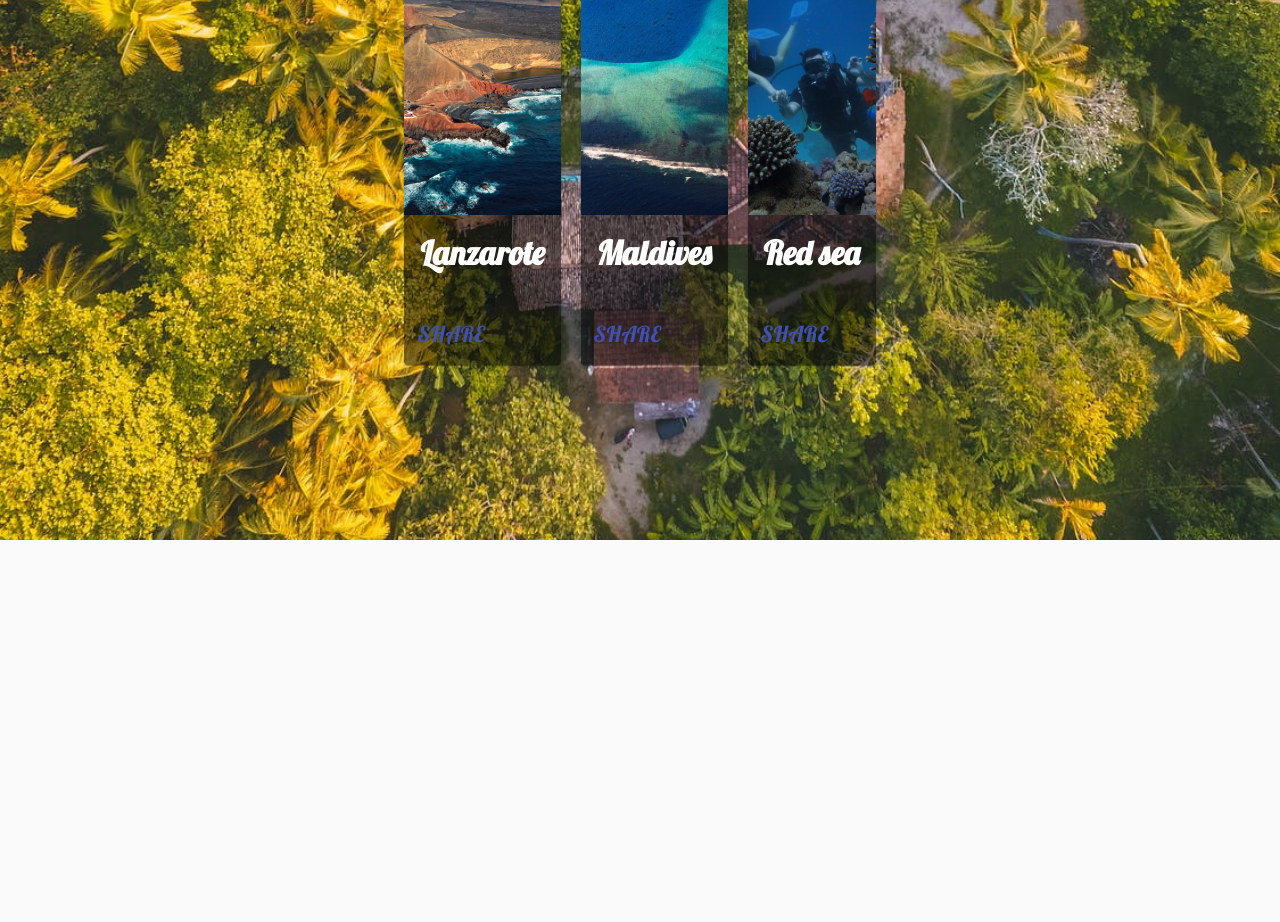
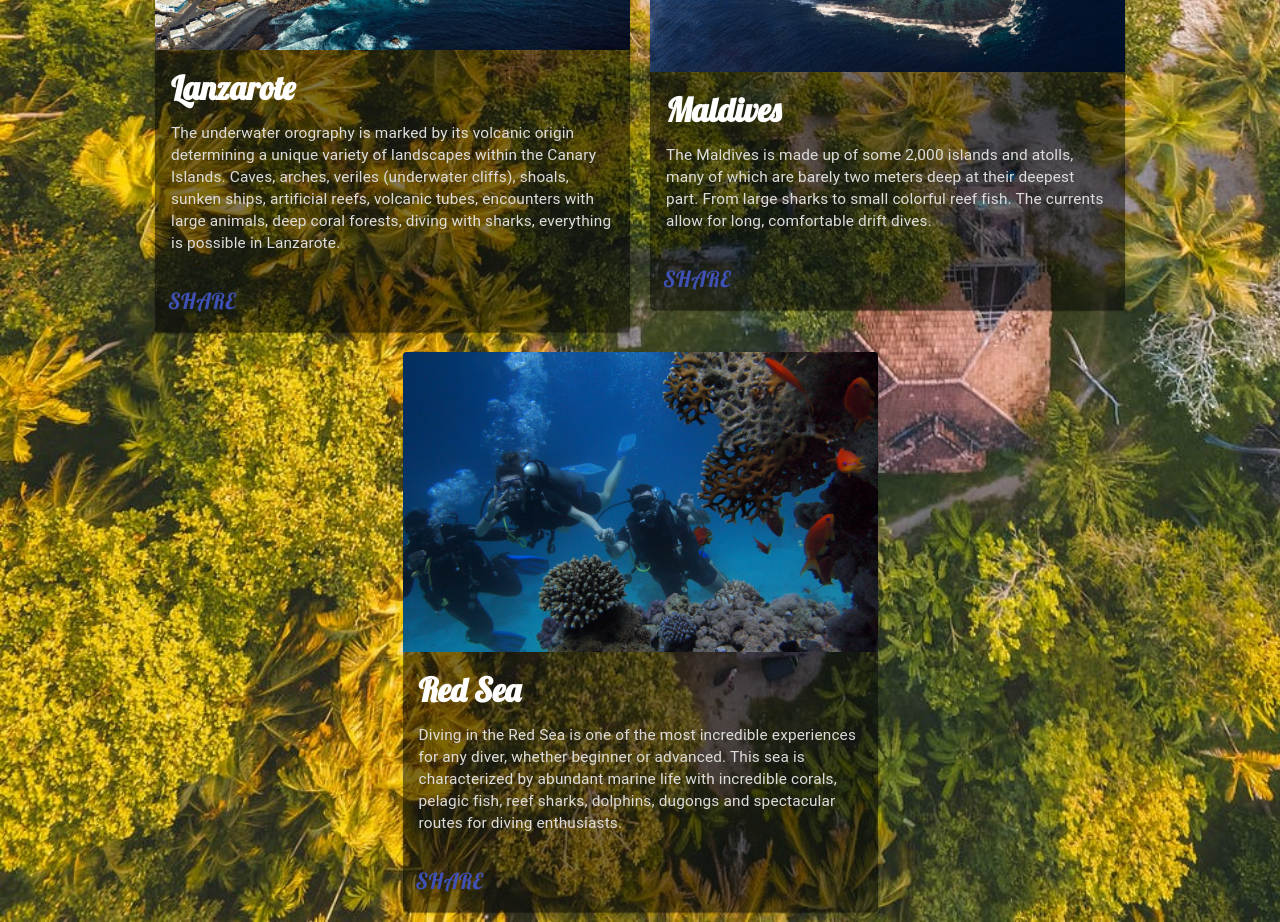
Before and after one commit to DavidDlp/diving-paradise, a React (Create React App) app: page / in a window 1280 px wide. Shown: the part 1060-1982 px from the top of the page. Before the commit the page ends 1600 px from the top, so only its background shows below. Built offline with nearby package versions, Linux system fonts and the light colour scheme.

Commit message:
add link

```diff
--- a/src/data/place.js
+++ b/src/data/place.js
@@ -7,22 +7,22 @@ const placeData = [
     {
         title: "Lanzarote",
         image: lanzarote ,
-        description: "",
-        link: "",
+        description: "The underwater orography is marked by its volcanic origin determining a unique variety of landscapes within the Canary Islands. Caves, arches, veriles (underwater cliffs), shoals, sunken ships, artificial reefs, volcanic tubes, encounters with large animals, deep coral forests, diving with sharks, everything is possible in Lanzarote.",
+        link: "https://puravidalanzarotediving.com/",
         time: 1500,
     },
     {
         title: "Maldives",
         image: maldives,
-        description: "",
-        link: "",
+        description: "The Maldives is made up of some 2,000 islands and atolls, many of which are barely two meters deep at their deepest part. From large sharks to small colorful reef fish. The currents allow for long, comfortable drift dives.",
+        link: "https://scubaspa.com/",
         time: 1500,
     },
     {
-        title: "Red sea",
+        title: "Red Sea",
         image: redSea,
-        description: "",
-        link: "",
+        description: "Diving in the Red Sea is one of the most incredible experiences for any diver, whether beginner or advanced. This sea is characterized by abundant marine life with incredible corals, pelagic fish, reef sharks, dolphins, dugongs and spectacular routes for diving enthusiasts.",
+        link: "https://www.liveaboard.com/es/diving/egypt/red-sea",
         time: 1500,
     },
     {
```
